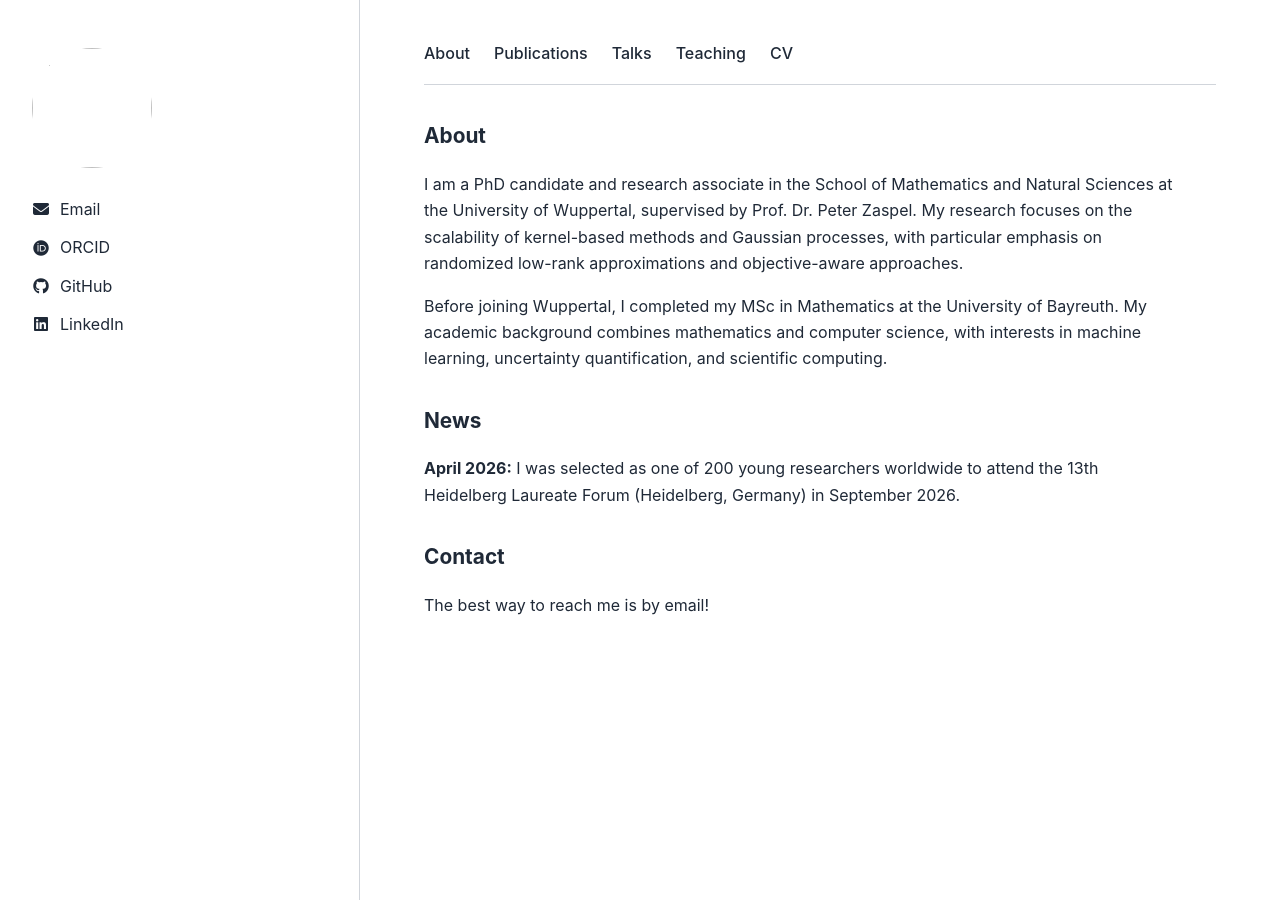
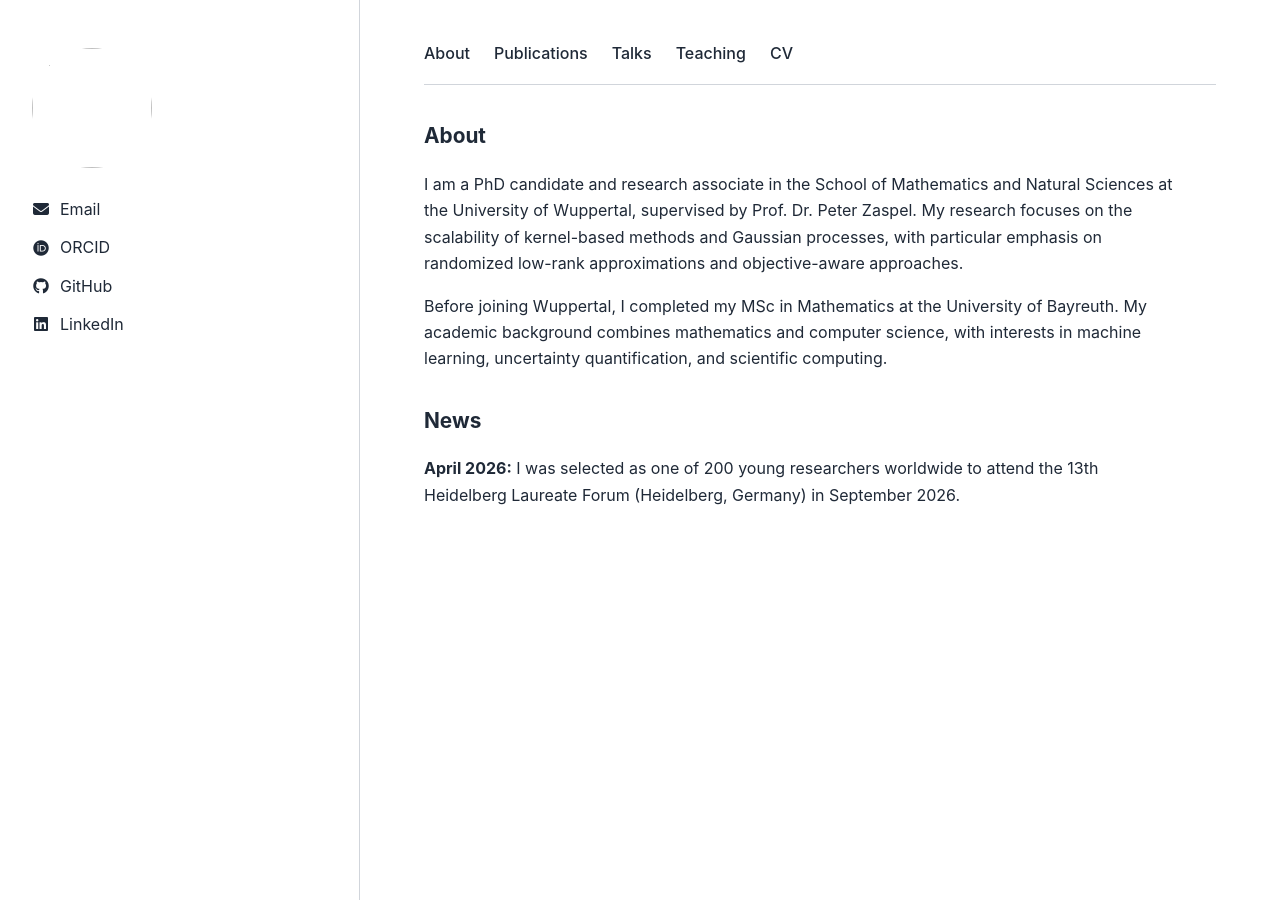
Before and after one commit to LouiseSchaub/louiseschaub.github.io, a Jekyll site: the page built from index.md, in a window 1280 px wide. Built offline with Jekyll 4.4.1, drawn with Linux system fonts in a browser that asks for light colours.

Commit message:
Update index.md

```diff
--- a/index.md
+++ b/index.md
@@ -13,7 +13,3 @@ Before joining Wuppertal, I completed my MSc in Mathematics at the University of
 ## News
 
 **April 2026:** I was selected as one of 200 young researchers worldwide to attend the 13th Heidelberg Laureate Forum (Heidelberg, Germany) in September 2026.
-
-## Contact
-
-The best way to reach me is by email!
```
